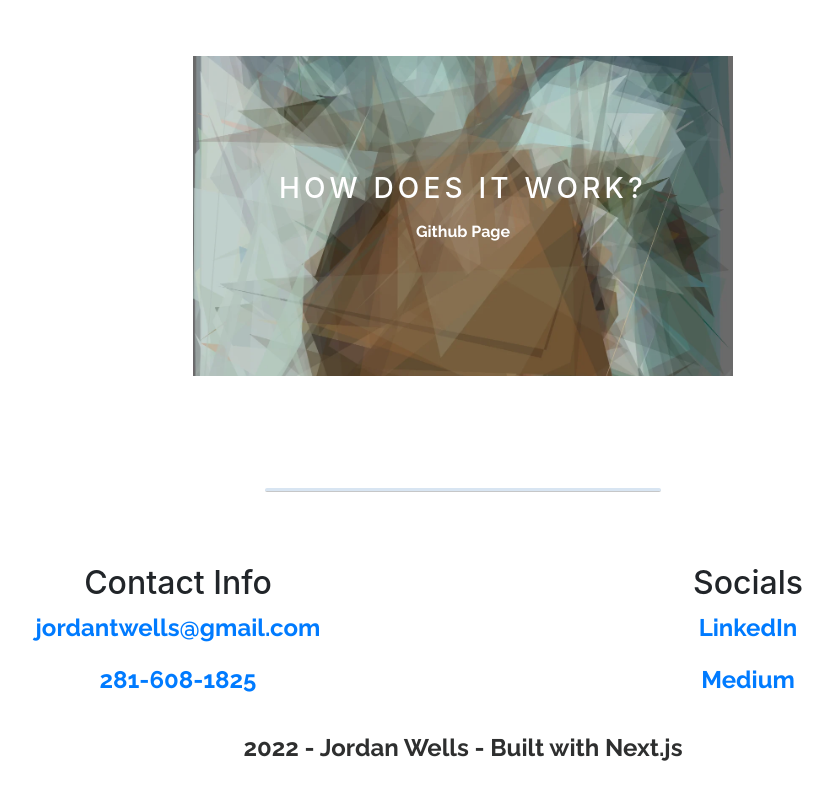
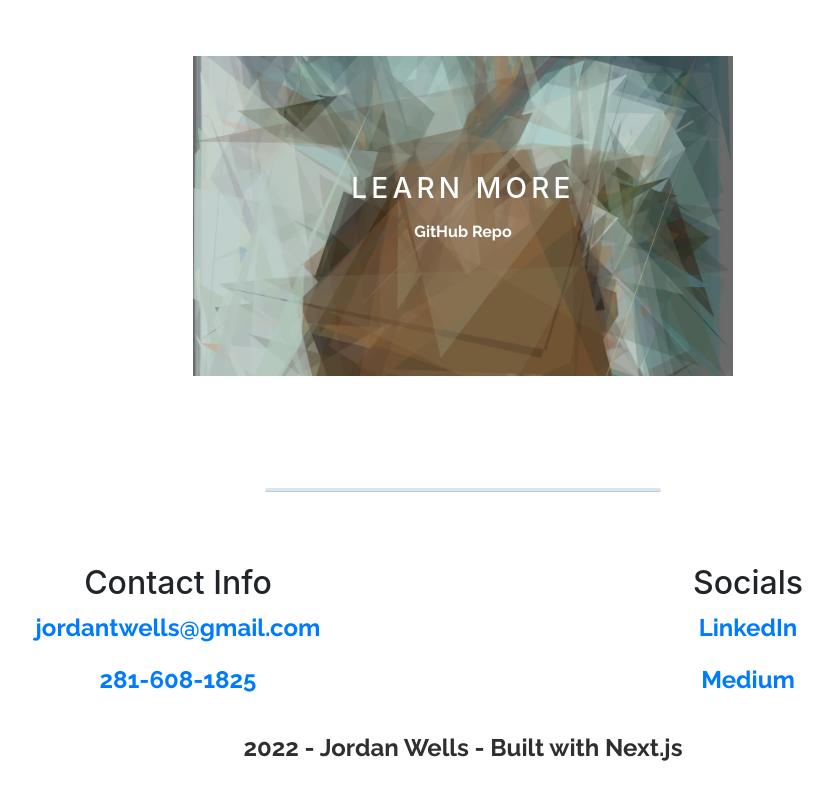
Before and after one commit to jordantwells42/jordantwells-next, a Next.js app: page /projects/minimage in a window 1280 px wide. Shown: the part 1260-2060 px from the top of the page, without its empty margins (177-1010 px from the left). Built offline with nearby package versions, Linux system fonts and the light colour scheme.

Commit message:
made link cards more robust

```diff
--- a/pages/projects/[title].js
+++ b/pages/projects/[title].js
@@ -31,28 +31,15 @@ export default function Project({ project }) {
       <Divider />
       <div className="container py-5">
         <div className="row justify-content-center">
-          {project.link ? (
+          {project.links.map((link, idx) => (
             <Card
-              img={project.images[2]}
-              alt={project.alts[2]}
-              title="Learn more"
-              subtitle={project.link_type}
-              link={project.link}
+              img={project.images[(idx + 1) % project.images.length]}
+              alt={project.alts[(idx + 1) % project.images.length]}
+              title={link.title}
+              subtitle={link.subtitle}
+              link={link.link}
             />
-          ) : (
-            <></>
-          )}
-          {project.github_link ? (
-            <Card
-              img={project.images[1]}
-              alt={project.alts[1]}
-              title="How does it work?"
-              subtitle="Github Page"
-              link={project.github_link}
-            />
-          ) : (
-            <></>
-          )}
+          ))}
         </div>
       </div>
       <Divider />
--- a/public/projects.json
+++ b/public/projects.json
@@ -1,57 +1,155 @@
 [
     {
-        "title":"minimage",
-        "subtitle":"Generates abstract art using a genetic algorithm",
-        "desc":"I wanted to create a way to generate minimalist, abstract art that you could see the progression of. Using Python, I created a genetic algorithm which takes an input image, and attempt to 'evolve' a copy of it using simple polygons. This is achieved by creating a population of images with random polygons with random colors, selecting the images with the best 'fitness' that most closely resemble the input image, and crossbreeding and mutating the resulting selected images for several generations.",
-        "images":["/pearl.webp" , "/turtle.webp"],
-        "alts":["An abstract version of Girl with a Pearl Earring by Vermeer", "An abstract version of a turtle"],
-        "link":"",
-        "link_type": "Demo",
-        "github_link":"https://github.com/jordantwells42/minimage",
-        "skills":["Genetic Algorithms", "Python", "Image Processing"]
+        "title": "minimage",
+        "subtitle": "Generates abstract art using a genetic algorithm",
+        "desc": "I wanted to create a way to generate minimalist, abstract art that you could see the progression of. Using Python, I created a genetic algorithm which takes an input image, and attempt to 'evolve' a copy of it using simple polygons. This is achieved by creating a population of images with random polygons with random colors, selecting the images with the best 'fitness' that most closely resemble the input image, and crossbreeding and mutating the resulting selected images for several generations.",
+        "images": [
+            "/pearl.webp",
+            "/turtle.webp"
+        ],
+        "alts": [
+            "An abstract version of Girl with a Pearl Earring by Vermeer",
+            "An abstract version of a turtle"
+        ],
+        "links": [
+            {
+                "title": "Learn More",
+                "subtitle": "GitHub Repo",
+                "link": "https://github.com/jordantwells42/minimage"
+            }
+        ],
+        "skills": [
+            "Genetic Algorithms",
+            "Python",
+            "Image Processing"
+        ]
     },
     {
-        "title":"NoteTab",
-        "subtitle":"A new tab chrome extension that lets you take notes",
-        "desc":"I wanted to create a place to easily jot down notes in a place that I will always seem them and be reminded of them. NoteTab overhauls the Chrome New Tab with my own custom page developed with HTML, CSS, and JS. This page has the ability to add sticky notes where you can take notes that are stored across browser sessions. You can also choose a selection of background images that are randomly chosen for each session.",
-        "images":["/NT1.webp","/NT2.webp","/NT3.webp"],
-        "alts":["The New Tab with several sticky notes", "The New Tab with more sticky notes", "The New Tab with few sticky notes"],
-        "link":"https://chrome.google.com/webstore/detail/notetab/pbpbbpkaaakjiiafopoofnfohkhggajl",
-        "link_type": "Extension Page Link",
-        "github_link":"https://github.com/jordantwells42/NoteTab",
-        "skills":["Chrome Extension Dev", "JavaScript", "Event Loops"]
+        "title": "NoteTab",
+        "subtitle": "A new tab chrome extension that lets you take notes",
+        "desc": "I wanted to create a place to easily jot down notes in a place that I will always seem them and be reminded of them. NoteTab overhauls the Chrome New Tab with my own custom page developed with HTML, CSS, and JS. This page has the ability to add sticky notes where you can take notes that are stored across browser sessions. You can also choose a selection of background images that are randomly chosen for each session.",
+        "images": [
+            "/NT1.webp",
+            "/NT2.webp",
+            "/NT3.webp"
+        ],
+        "alts": [
+            "The New Tab with several sticky notes",
+            "The New Tab with more sticky notes",
+            "The New Tab with few sticky notes"
+        ],
+        "links": [
+            {
+                "title": "Try it Yourself",
+                "subtitle": "Chrome Web Store Page",
+                "link": "https://chrome.google.com/webstore/detail/notetab/pbpbbpkaaakjiiafopoofnfohkhggajl"
+            },
+            {
+                "title": "Learn More",
+                "subtitle": "GitHub Repo",
+                "link": "https://github.com/jordantwells42/NoteTab"
+            }
+        ],
+        "skills": [
+            "Chrome Extension Dev",
+            "JavaScript",
+            "Event Loops"
+        ]
     },
     {
-        "title":"Protein Viewer",
-        "subtitle":"An annotated protein crystal structure viewer",
-        "desc":"I wanted to create a protein viewer to aid in my research work in the Ellington and Alper labs, and to help out the graduate students that I work with. Typically, generating visualizations of this type using PyMOL can take several minutes and needs to be done hundreds of times to generate designs, so this viewer expedites that process. Built using React and ngl molecular viewer, you can view any protein from the RCSB, explore different residues, and look at interactions between residues. ",
-        "images":["/PV1.webp", "/PV2.webp", "/PV3.webp"],
-        "alts":["A full view of a protein crystal structure from the RCSB and UI", "A close up view of a protein crystal structure residue residue interactions", "A close up view of another protein crystal structure residue residue interactions"],
-        "link":"https://protein-viewer-jtw.vercel.app/",
-        "link_type": "Demo Link",
-        "github_link":"https://github.com/jordantwells42/protein-viewer",
-        "skills":["React", "JavaScript", "ngl/Three.js"]
+        "title": "Protein Viewer",
+        "subtitle": "An annotated protein crystal structure viewer",
+        "desc": "I wanted to create a protein viewer to aid in my research work in the Ellington and Alper labs, and to help out the graduate students that I work with. Typically, generating visualizations of this type using PyMOL can take several minutes and needs to be done hundreds of times to generate designs, so this viewer expedites that process. Built using React and ngl molecular viewer, you can view any protein from the RCSB, explore different residues, and look at interactions between residues. ",
+        "images": [
+            "/PV1.webp",
+            "/PV2.webp",
+            "/PV3.webp"
+        ],
+        "alts": [
+            "A full view of a protein crystal structure from the RCSB and UI",
+            "A close up view of a protein crystal structure residue residue interactions",
+            "A close up view of another protein crystal structure residue residue interactions"
+        ],
+        "links": [
+            {
+                "title": "Try it Yourself",
+                "subtitle": "Demo Page",
+                "link": "https://protein-viewer-jtw.vercel.app/"
+            },
+            {
+                "title": "Learn More",
+                "subtitle": "GitHub Repo",
+                "link": "https://github.com/jordantwells42/protein-viewer"
+            }
+        ],
+        "skills": [
+            "React",
+            "JavaScript",
+            "ngl/Three.js"
+        ]
     },
     {
-        "title":"This Site",
-        "subtitle":"My personal portfolio website",
-        "desc":"A website to host all of my projects and information. Made with Next.js and deployed on Vercel. I would describe it more but you can just check out parts of it right now! ",
-        "images":["/JW3.webp", "/JW2.webp", "/JW1.webp"],
-        "alts":["The cloud background of jordantwells.com", "The project cards of jordantwells.com", "The hero background of jordantwells.com"],
-        "link":"https://medium.com/@jordantwells/how-i-created-a-responsive-personal-portfolio-website-with-next-js-c516cd61e4ec?sk=cf2c3950de9dd3e47970322262c18f2a",
-        "link_type": "Medium Blog Post",
-        "github_link":"https://github.com/jordantwells42/jordantwells-next",
-        "skills":["Next.js", "Web Dev", "JavaScript"]
+        "title": "This Site",
+        "subtitle": "My personal portfolio website",
+        "desc": "A website to host all of my projects and information. Made with Next.js and deployed on Vercel. I would describe it more but you can just check out parts of it right now! ",
+        "images": [
+            "/JW3.webp",
+            "/JW2.webp",
+            "/JW1.webp"
+        ],
+        "alts": [
+            "The cloud background of jordantwells.com",
+            "The project cards of jordantwells.com",
+            "The hero background of jordantwells.com"
+        ],
+        "links": [
+            {
+                "title": "Read about it",
+                "subtitle": "Medium Blog Post",
+                "link": "https://medium.com/@jordantwells/how-i-created-a-responsive-personal-portfolio-website-with-next-js-c516cd61e4ec?sk=cf2c3950de9dd3e47970322262c18f2a"
+            },
+            {
+                "title": "Learn More",
+                "subtitle": "GitHub Repo",
+                "link": "https://github.com/jordantwells42/jordantwells-next"
+            }
+        ],
+        "skills": [
+            "Next.js",
+            "Web Dev",
+            "JavaScript"
+        ]
     },
     {
-        "title":"Ray Marching",
-        "subtitle":"A GLSL shader experiment",
-        "desc":"Inspired by the incredible work of Inigo Quilez, I wanted to learn how to use shaders. I created this simple demo to practice signed-distance functions, ray marching, pixelation, and interactivity within a GLSL fragment shader.",
-        "images":["/RM1.webp", "/RM2.webp", "/RM3.webp"],
-        "alts":["The Ray Marching demo utilizing GLSL fragment shaders", "A pixelated version of the Ray Marching demo with GLSL fragment shaders", "A close up view of the Ray Marching demo with GLSL fragment shaders"],
-        "link":"https://ray-marching-jtw.vercel.app/",
-        "link_type": "Demo Page",
-        "github_link":"https://github.com/jordantwells42/ray-marching",
-        "skills":["OpenGL Shaders", "GLSL", "Three.js"]
+        "title": "Ray Marching",
+        "subtitle": "A GLSL shader experiment",
+        "desc": "Inspired by the incredible work of Inigo Quilez, I wanted to learn how to use shaders. I created this simple demo to practice signed-distance functions, ray marching, pixelation, and interactivity within a GLSL fragment shader.",
+        "images": [
+            "/RM1.webp",
+            "/RM2.webp",
+            "/RM3.webp"
+        ],
+        "alts": [
+            "The Ray Marching demo utilizing GLSL fragment shaders",
+            "A pixelated version of the Ray Marching demo with GLSL fragment shaders",
+            "A close up view of the Ray Marching demo with GLSL fragment shaders"
+        ],
+        "links": [
+            {
+                "title": "Try it Yourself",
+                "subtitle": "Demo Page",
+                "link": "https://ray-marching-jtw.vercel.app/"
+            },
+            {
+                "title": "Learn More",
+                "subtitle": "GitHub Repo",
+                "link": "https://github.com/jordantwells42/ray-marching"
+            }
+        ],
+        "skills": [
+            "OpenGL Shaders",
+            "GLSL",
+            "Three.js"
+        ]
     }
 ]
```
